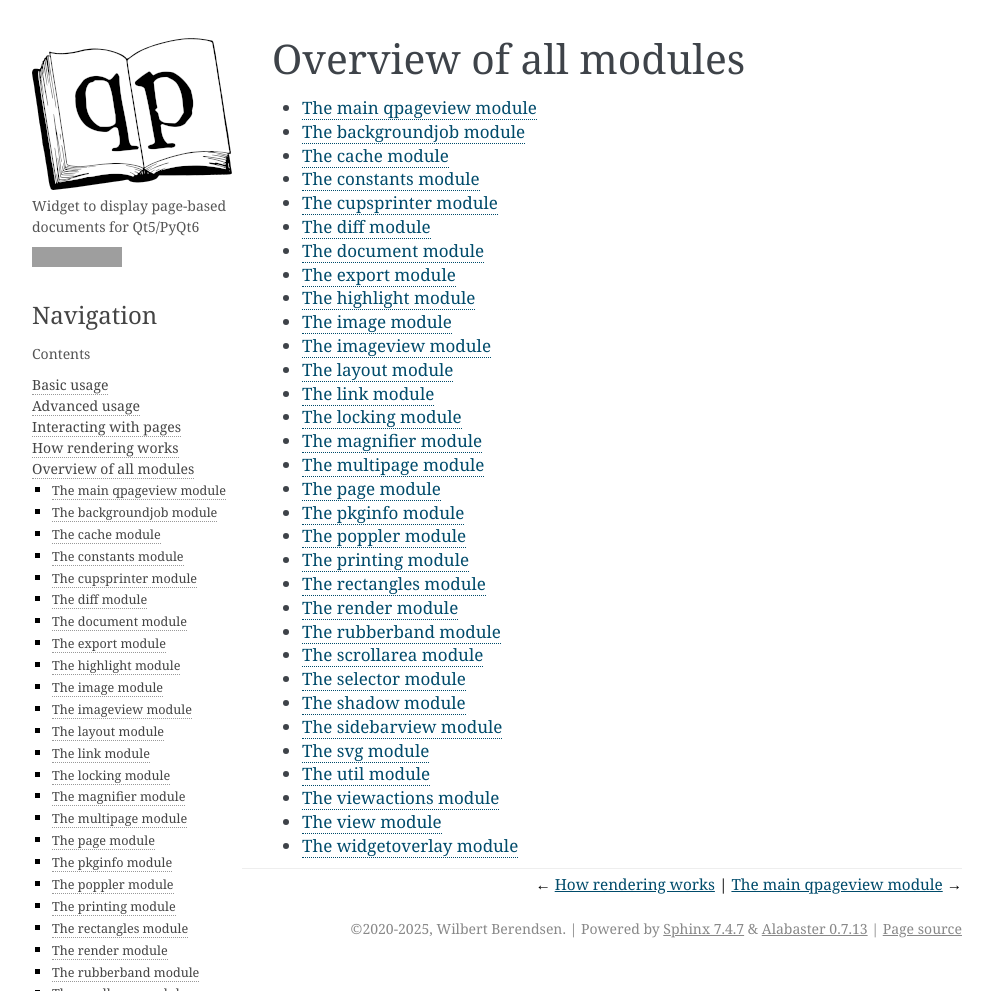
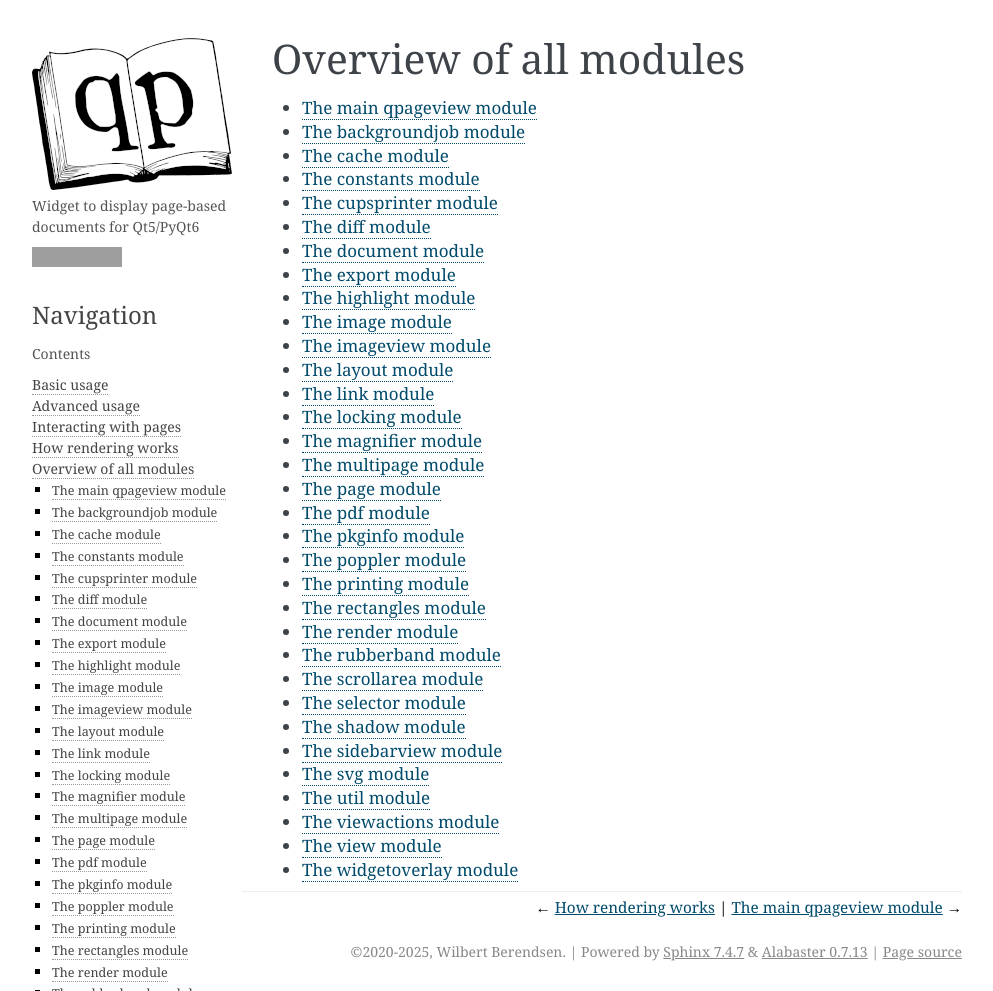
Before and after one commit to frescobaldi/qpageview, a Sphinx documentation site: the page built from docs/source/modoverview.rst, in a window 1280 px wide and 991 px high. Shown: the whole window, without its empty margins (148-1141 px from the left). Built offline with Sphinx 7.4.7, drawn with Linux system fonts in a browser that asks for light colours; grey boxes are pictures that could not be loaded.

Commit message:
Add documentation for the new PDF module

```diff
--- a/docs/source/modoverview.rst
+++ b/docs/source/modoverview.rst
@@ -21,6 +21,7 @@ Overview of all modules
    magnifier.rst
    multipage.rst
    page.rst
+   pdf.rst
    pkginfo.rst
    poppler.rst
    printing.rst
--- /dev/null
+++ b/docs/source/pdf.rst
@@ -0,0 +1,7 @@
+The pdf module
+==============
+
+.. automodule:: qpageview.pdf
+    :members:
+    :undoc-members:
+    :show-inheritance:
```
